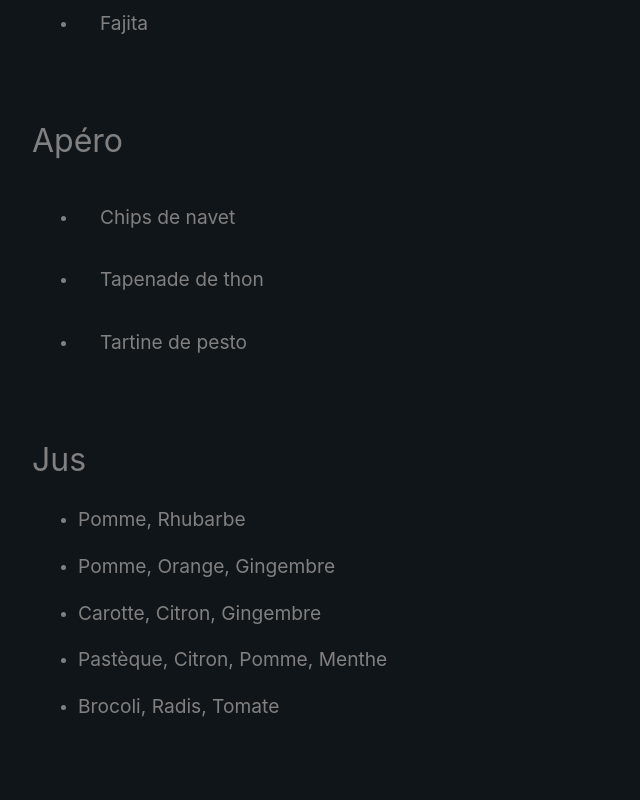
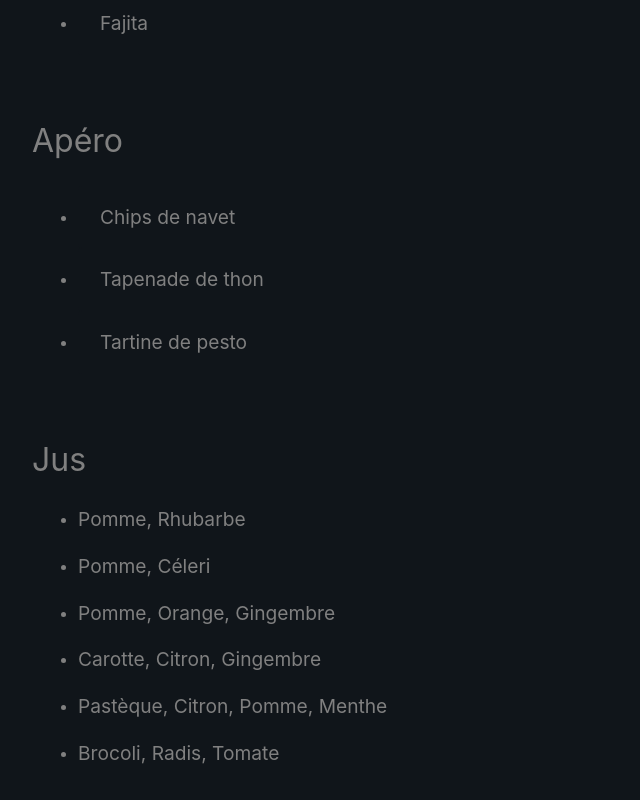
Before and after one commit to Benjent/recipes, a Vue app: page / in a window 1280 px wide. Shown: the part 1891-2691 px from the top of the page, without its empty margins (0-640 px from the left). Built offline with nearby package versions, Linux system fonts and the light colour scheme; what vue3-mq would draw is missing.

Commit message:
Add a juice

```diff
--- a/src/data/juices.js
+++ b/src/data/juices.js
@@ -1,5 +1,6 @@
 const juices = [
     { ingredients: ["Pomme", "Rhubarbe"] },
+    { ingredients: ["Pomme", "Céleri"] },
     { ingredients: ["Pomme", "Orange", "Gingembre"] },
     { ingredients: ["Carotte", "Citron", "Gingembre"] },
     { ingredients: ["Pastèque", "Citron", "Pomme", "Menthe"] },
```
